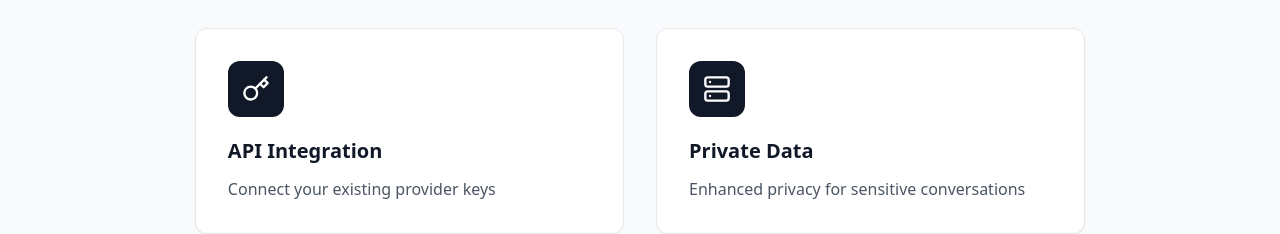
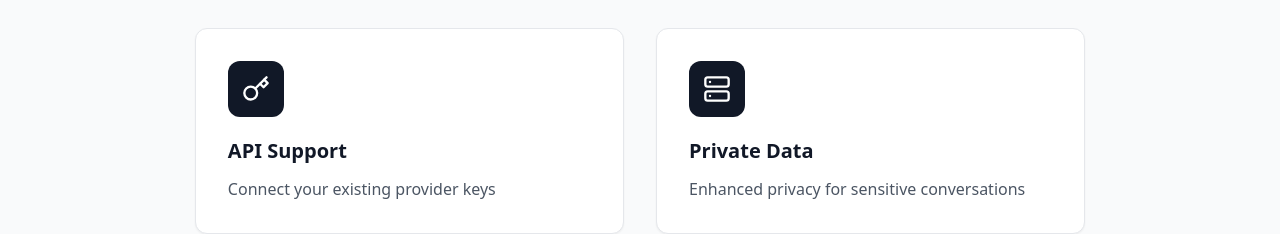
Before and after one commit to mrp3790/drawbridge-landing, a React (Create React App) app: page / in a window 1280 px wide. Shown: the part 1260-1494 px from the top of the page. Built offline with nearby package versions, Linux system fonts and the light colour scheme; the HTML template or start-up script is replaced by a standard one.

Commit message:
Update App.js

```diff
--- a/src/App.js
+++ b/src/App.js
@@ -89,7 +89,7 @@ function App() {
     },
     {
       icon: <Key className="w-7 h-7" />,
-      title: "API Integration",
+      title: "API Support",
       description: "Connect your existing provider keys"
     },
     {
```
